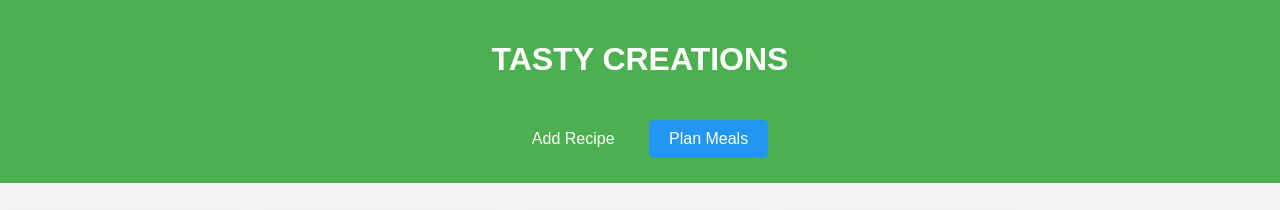
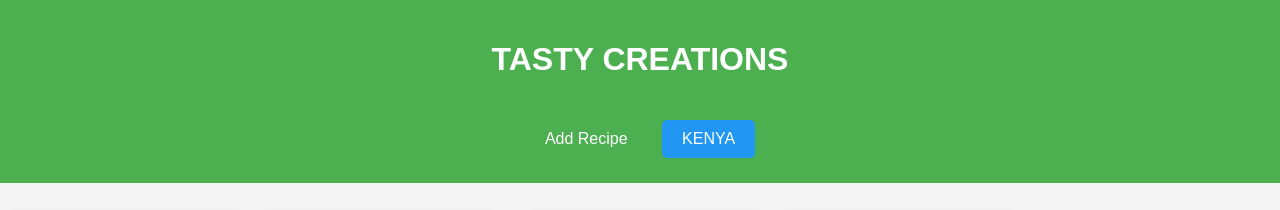
Before and after one commit to SHADRACK8018/Tast-Creations, a plain HTML site: page index.html in a window 1280 px wide. Shown: the top 210 px of the page. Drawn offline with Linux system fonts and the light colour scheme.

Commit message:
Update index.html

```diff
--- a/index.html
+++ b/index.html
@@ -15,7 +15,7 @@
         </div>
         <div id="header-right">
             <button id="addRecipeBtn">Add Recipe</button>
-            <button id="plan-recipes-btn" onclick="window.location.href='plan.html'">Plan Meals</button>
+            <button id="plan-recipes-btn" onclick="window.location.href='plan.html'">KENYA</button>
         </div>
     </header>
 
```
